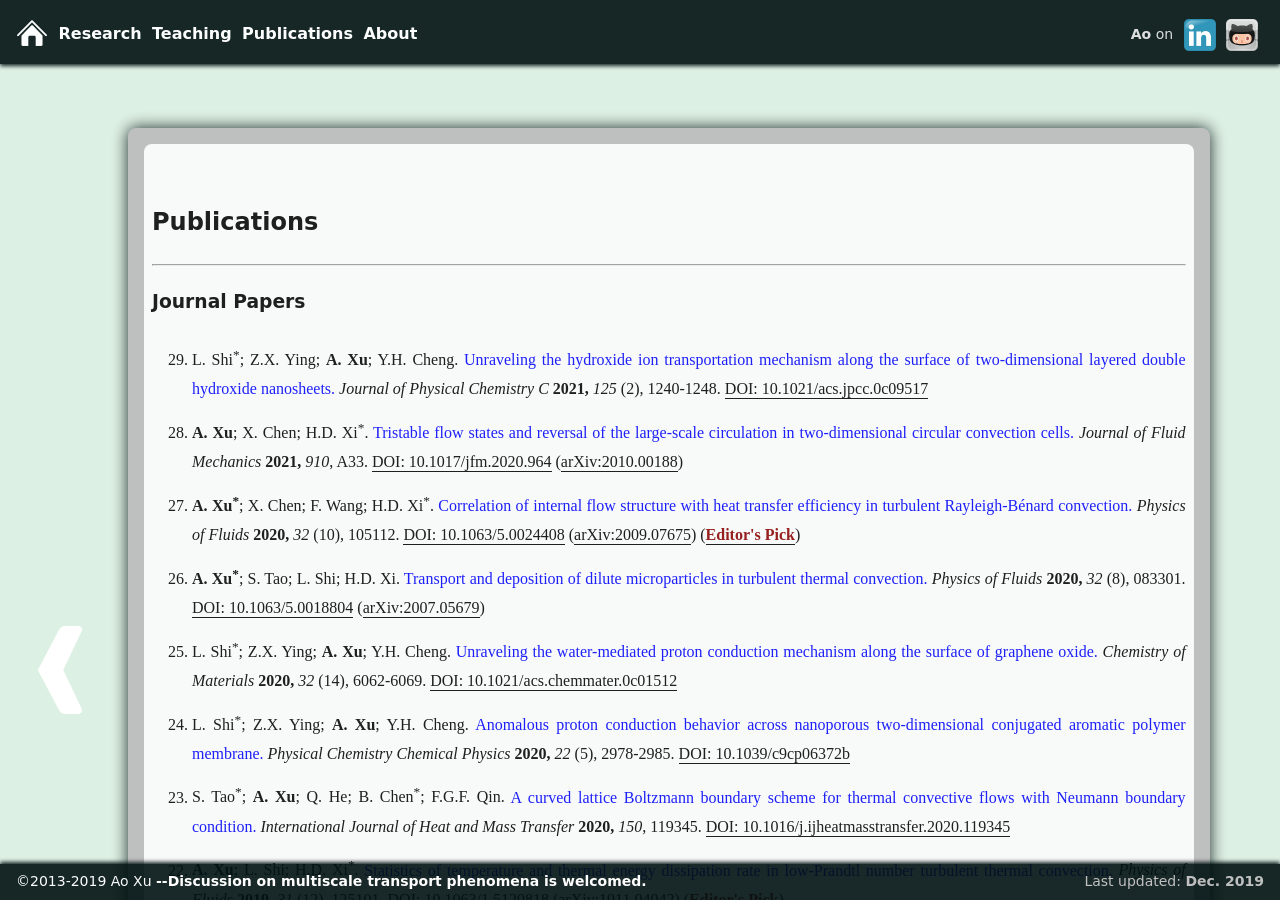
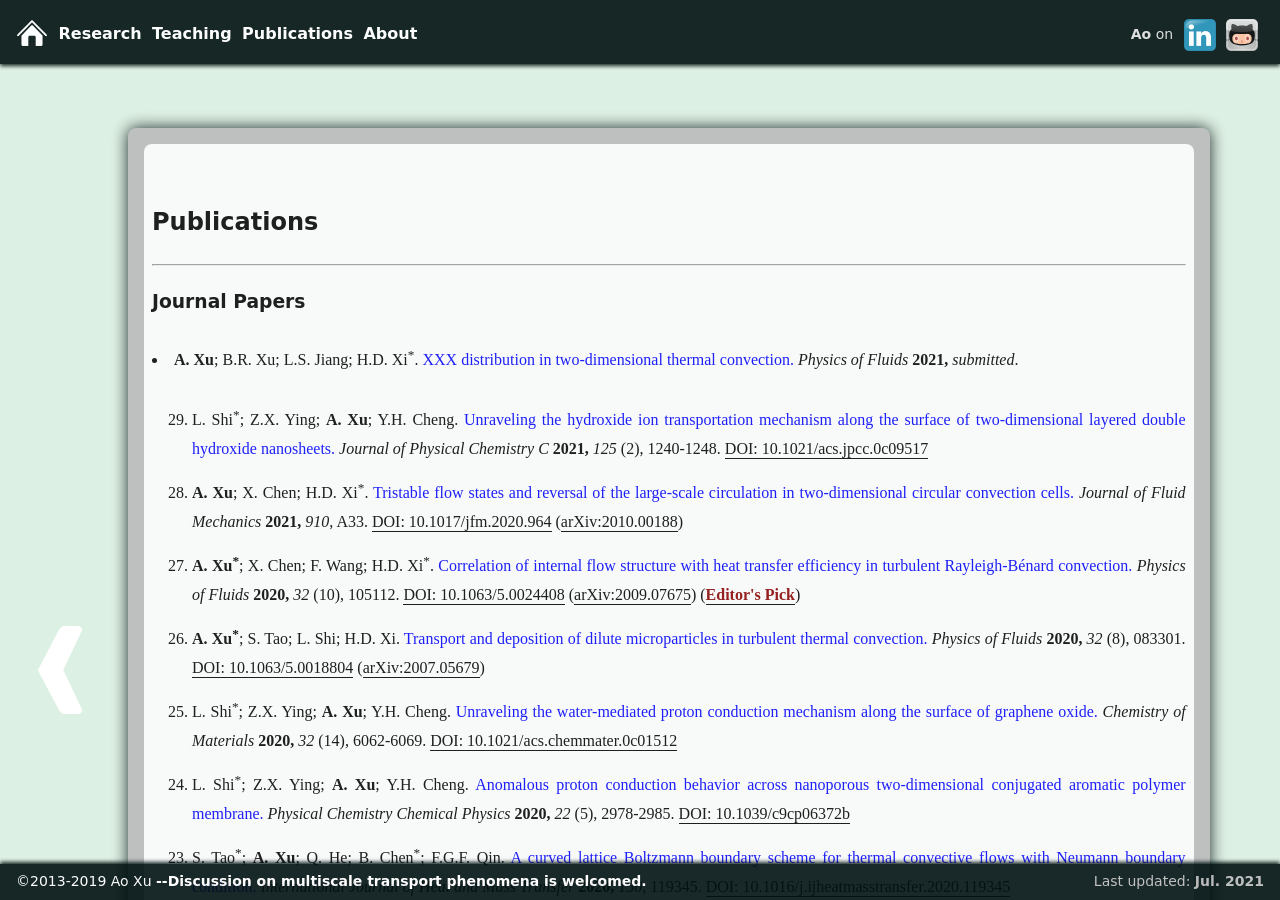
Before and after one commit to xuaoxiqi/xuaoxiqi.github.io, a Jekyll site: the page built from publications.html, in a window 1280 px wide and 900 px high. Built offline with Jekyll 4.4.1, drawn with Linux system fonts in a browser that asks for light colours; some web fonts are replaced.

Commit message:
update publications

```diff
--- a/_layouts/main.html
+++ b/_layouts/main.html
@@ -59,7 +59,7 @@
 
         <div class="navBarListRight">
             <div style="position: relative; top: 4px; right: 0">
-                Last updated: <b>Dec. 2019</b>
+                Last updated: <b>Jul. 2021</b>
             </div>
         </div>
     </nav>
--- a/about.html
+++ b/about.html
@@ -46,7 +46,7 @@ In the international community, Dr. Xu serves as managing editor of <i>Internati
 
     <h2>Licensing</h2>
      <hr/>
-           <p>    Copyright ©  2013-2019  <a href="mailto:xuaoxiqi@gmail.com"> Ao Xu </a></p>
+           <p>    Copyright ©  2013-2021  <a href="mailto:xuaoxiqi@gmail.com"> Ao Xu </a></p>
 
 	   Unless otherwise stated, all contents on this site are released under a <a href="http://creativecommons.org/licenses/by/4.0/" target="_blank"><b>Creative Commons Attribution 4.0 International License</b></a>.
                  <a rel="license" href="http://creativecommons.org/licenses/by/4.0/">
--- a/publications.html
+++ b/publications.html
@@ -16,6 +16,12 @@ title: Publications
             <hr/>
 
     <h3>Journal Papers</h3>
+
+        <!--030-->
+        <li class="liPublications"><b>A. Xu</b>; B.R. Xu; L.S. Jiang; H.D. Xi<sup>*</sup>.
+        <a class="publications" href="./publications/030_POF2021.pdf">XXX distribution in two-dimensional thermal convection.</a>
+        <i>Physics of Fluids</i> <b>2021,</b> <i>submitted</i>.
+        </li>
 
     <ol reversed="reversed">
 
```
Also changed, not shown: other parts of about.html (+1 -1 lines).
